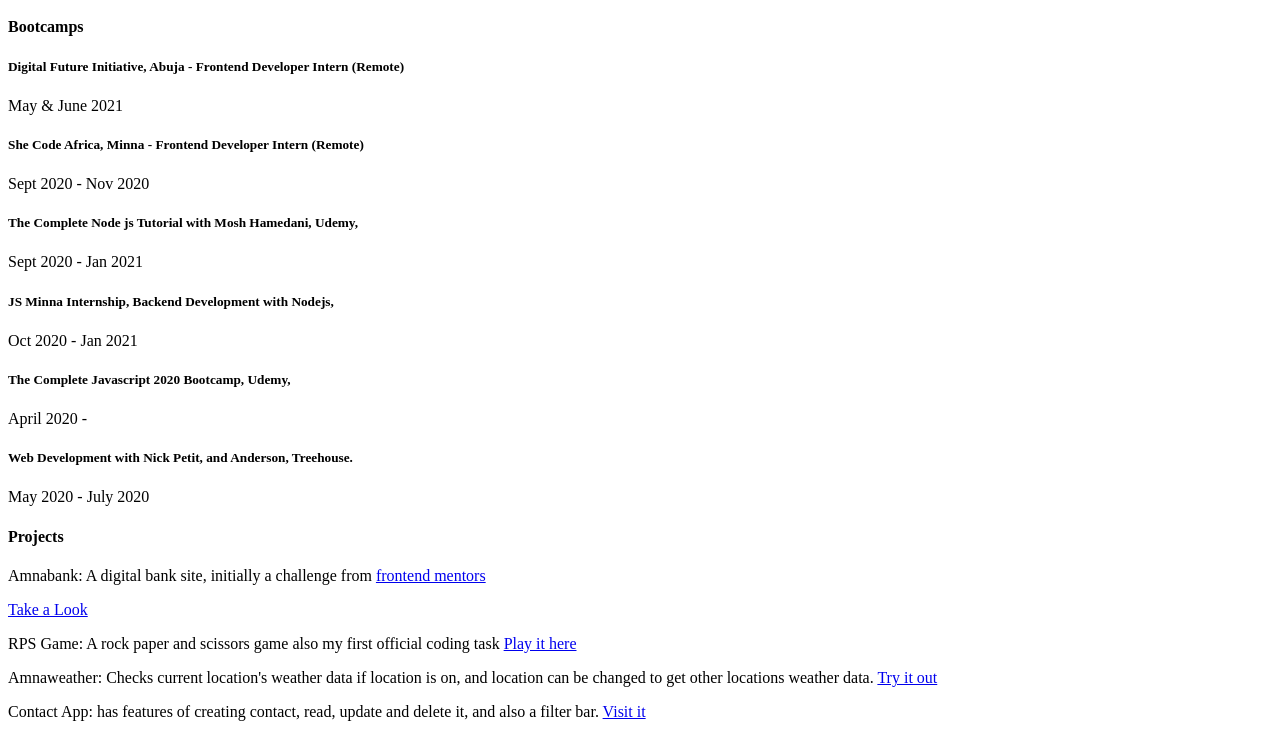
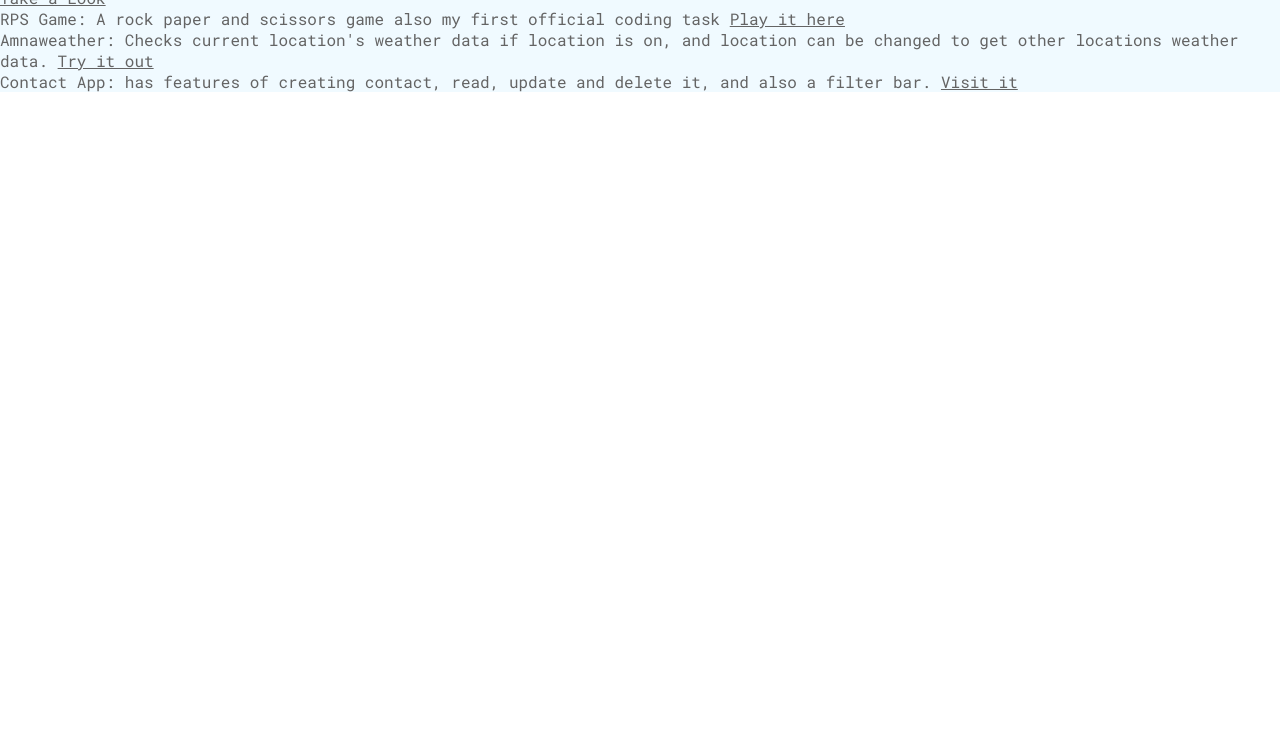
Before and after one commit to ahmad-cod/cv, a plain HTML site: page index.html in a window 1280 px wide. Shown: the part 905-1642 px from the top of the page. After the commit the page ends 997 px from the top, so only its background shows below. Drawn offline with nearby package versions, Linux system fonts and the light colour scheme.

Commit message:
Add style.css

```diff
--- a/index.html
+++ b/index.html
@@ -4,6 +4,27 @@
   <meta charset="UTF-8">
   <meta http-equiv="X-UA-Compatible" content="IE=edge">
   <meta name="viewport" content="width=device-width, initial-scale=1.0">
+  <link rel="stylesheet" href="style.css" />
+  <link rel="preconnect" href="https://fonts.googleapis.com" />
+  <link rel="preconnect" href="https://fonts.gstatic.com" crossorigin />
+  <link
+    href="https://fonts.googleapis.com/css2?family=Yeseva+One&display=swap"
+    rel="stylesheet"
+  />
+  <link
+    href="https://fonts.googleapis.com/css2?family=Poppins&display=swap"
+    rel="stylesheet"
+  />
+  <link
+    href="https://fonts.googleapis.com/css2?family=Roboto+Mono&display=swap"
+    rel="stylesheet"
+  />
+  <script src="app.js" defer></script>
+  <script
+    src="https://kit.fontawesome.com/8c8a5b4cb9.js"
+    crossorigin="anonymous"
+  ></script>
+  <script src="https://cdnjs.cloudflare.com/ajax/libs/gsap/3.6.1/gsap.min.js"></script>
   <title>Ahmad Aroyehun | Resume</title>
 </head>
 <body>
--- /dev/null
+++ b/style.css
@@ -0,0 +1,23 @@
+* {
+  margin: 0;
+  padding: 0;
+  box-sizing: border-box;
+  font-family: 'Roboto Mono', sans-serif;
+}
+
+a {
+  text-decoration: none;
+  color: inherit;
+  text-decoration: underline;
+}
+
+
+h1, h2, h3, h4, h5, th {
+  font-family: 'Yeseva One', cursive;
+  font-weight: normal;
+}
+body {
+  background: rgb(180, 193, 255);
+  background: linear-gradient(156deg, rgba(129, 196, 255, 0.227) 0%, rgba(240, 250, 255, 1) 35%);
+  color: rgb(100, 100, 100);
+}
```
